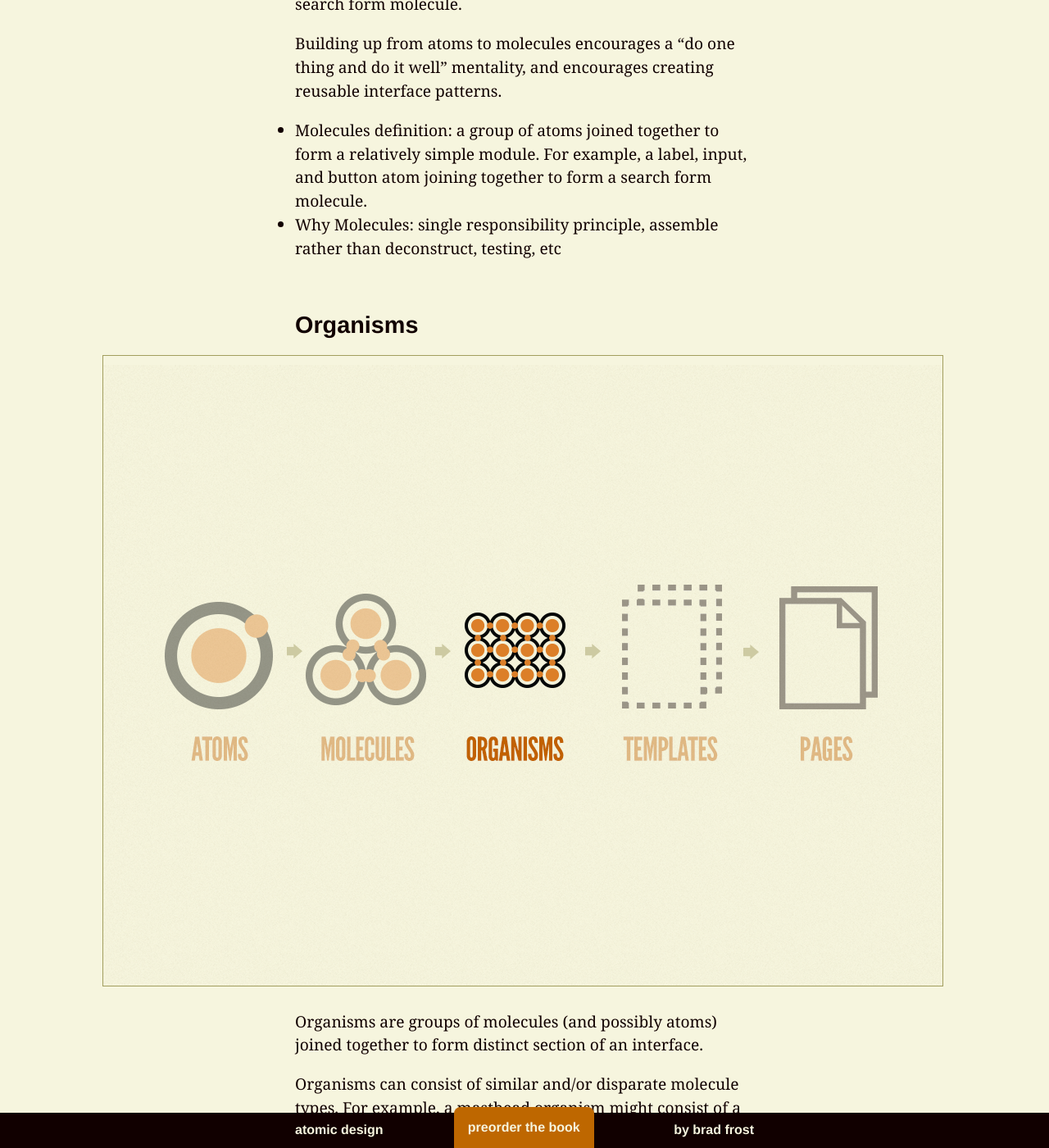
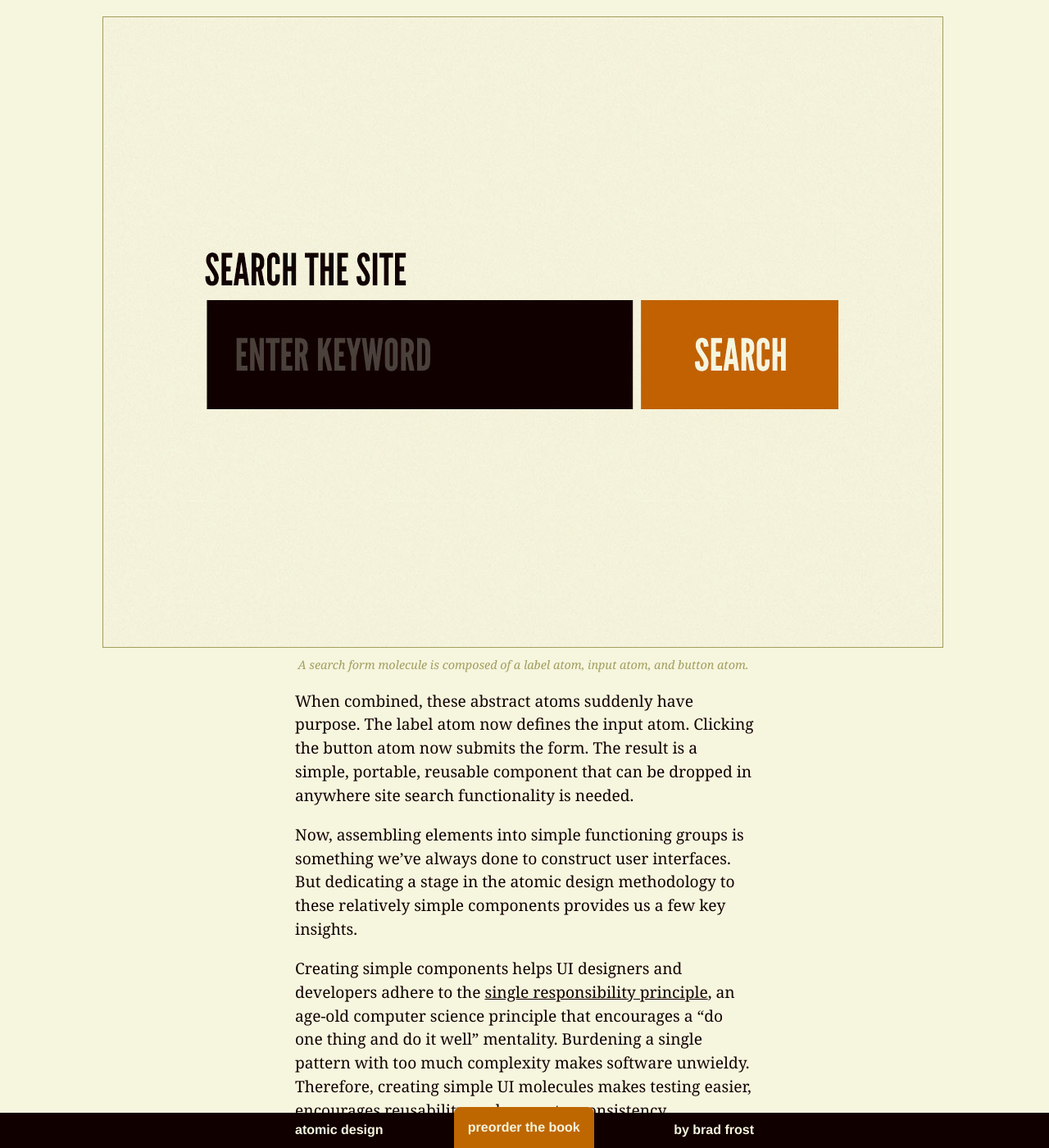
Before and after one commit to bradfrost/atomic-design, a Jekyll site: the page built from chapter-2.md, in a window 1280 px wide and 1400 px high, scrolled down 11031 px. Shown: the whole window at 82% size. Built offline with Jekyll 4.4.1, drawn with Linux system fonts in a browser that asks for light colours; some of the changed text lies outside the part shown.

Commit message:
Chapter 2 draft
Add molecules section

```diff
--- a/chapter-2.md
+++ b/chapter-2.md
@@ -67,24 +67,27 @@ In addition to the tags that make up our user interfaces, atoms can also include
 
 {% include figure.html src="../images/content/styleguide-salesforce-colors.png" caption="The style guide for Salesforce1 defines the color palette used throughout the user interface of the application." %}
 
-In the context of a style guide, atoms demonstrate all your global styles at a glance, which serves as a helpful reference to keep coming back to. But like atoms in the natural world, interface atoms aren't found floating around all on their lonesome. The application of these atoms is where things get interesting.
+In the context of a design system, atoms demonstrate all your global styles at a glance, which serves as a helpful reference to keep coming back to. But like atoms in the natural world, interface atoms aren't found floating around all on their lonesome. The application of these atoms is where things get interesting.
 
 ## Molecules
 {% include figure.html src="../images/content/atomic-design-molecules.png" caption="" %}
 
-In chemistry, molecules are groups of atoms bonded together, which take on new properties as a result.
+In chemistry, molecules are groups of atoms bonded together that resultantly take on new properties. In interfaces, molecules are relatively simple groups of UI elements functioning together as a unit. For example, a form label, search input, and button can combine them together to form a search form molecule.
 
-In interfaces, molecules are groups of elements that function together as a unit. For example, a form label, search input, and button atom can combine them together to form a search form molecule.
+{% include figure.html src="../images/content/molecule-search-form.png" caption="A search form molecule is composed of a label atom, input atom, and button atom." %}
 
-Building up from atoms to molecules encourages a “do one thing and do it well” mentality, and encourages creating reusable interface patterns.
+When combined, these abstract atoms suddenly have purpose. The label atom now defines the input atom. Clicking the button atom now submits the form. The result is a simple, portable, reusable component that can be dropped in anywhere site search functionality is needed.
 
-- Molecules definition: a group of atoms joined together to form a relatively simple module. For example, a label, input, and button atom joining together to form a search form molecule.
-- Why Molecules: single responsibility principle, assemble rather than deconstruct, testing, etc
+Now, assembling elements into simple functioning groups is something we've always done to construct user interfaces. But dedicating a stage in the atomic design methodology to these relatively simple components provides us a few key insights.
+
+Creating simple components helps UI designers and developers adhere to the [single responsibility principle](https://en.wikipedia.org/wiki/Single_responsibility_principle), an age-old computer science principle that encourages a “do one thing and do it well” mentality. Burdening a single pattern with too much complexity makes software unwieldy. Therefore, creating simple UI molecules makes testing easier, encourages reusability, and promotes consistency throughout the interface.
+
+Now we have simple, functional, reusable components that we can put into a broader context. Enter organisms!
 
 ## Organisms
 {% include figure.html src="../images/content/atomic-design-organisms.png" caption="" %}
 
-Organisms are groups of molecules (and possibly atoms) joined together to form distinct section of an interface.
+Organisms are relatively complex components. groups of molecules (and possibly atoms) joined together to form distinct section of an interface.
 
 Organisms can consist of similar and/or disparate molecule types. For example, a masthead organism might consist of a logo, navigation, and search form, while a “product grid” organism might consist of the same product info molecule repeated over and over.
 
```
Also changed, not shown: images/content/molecule-search-form.png (added), 3 other files.
